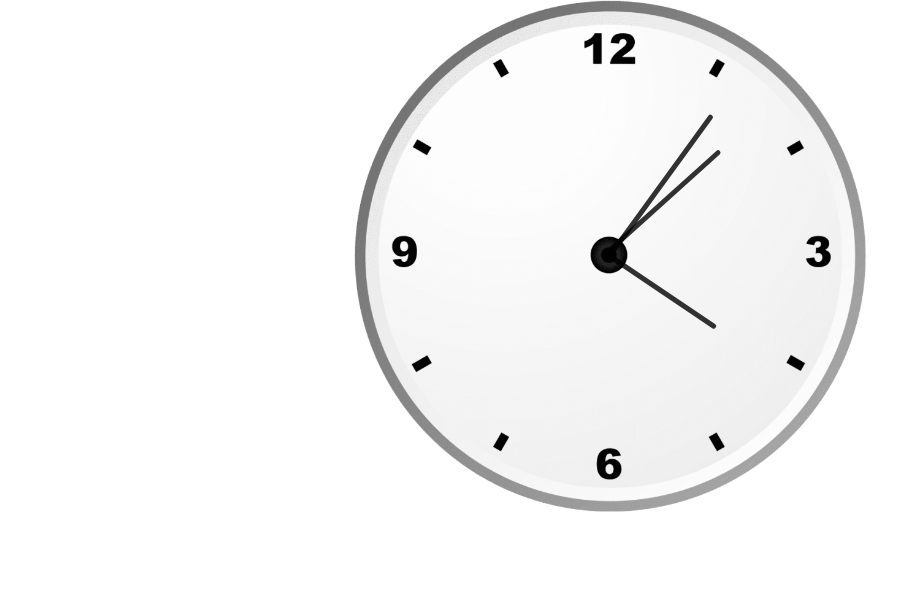
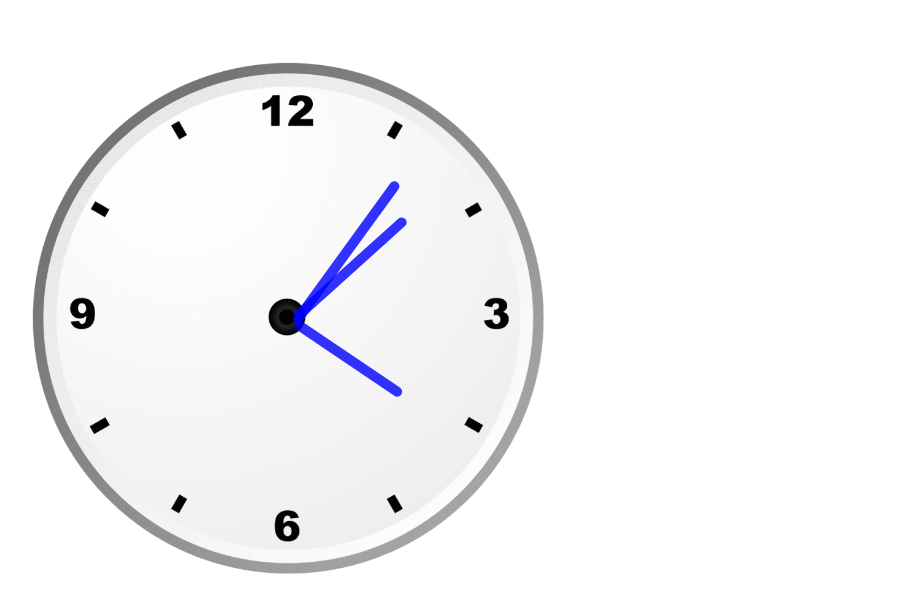
Before and after one commit to NikhilUpadhyay4/clock, a plain HTML site: page index.html in a window 1280 px wide. Shown: the whole page, without its empty margins (30-927 px from the left). Drawn offline with Linux system fonts and the light colour scheme.

Commit message:
Update style.css

```diff
--- a/style.css
+++ b/style.css
@@ -1,11 +1,11 @@
 *{
-    margin: 0;
-    padding: 0;
+    margin: 1%;
+    padding: 1%;
     box-sizing: border-box;
 }
 #clockContainer{
     position: relative;
-    margin: auto;
+    margin: 12px;
 
 
     height: 40vw;
@@ -16,7 +16,7 @@
 
 #hour , #minute , #second{
     position: absolute;
-    background-color: black;
+    background-color: blue;
    border-radius: 10px;
   transform-origin: bottom;
 
```
